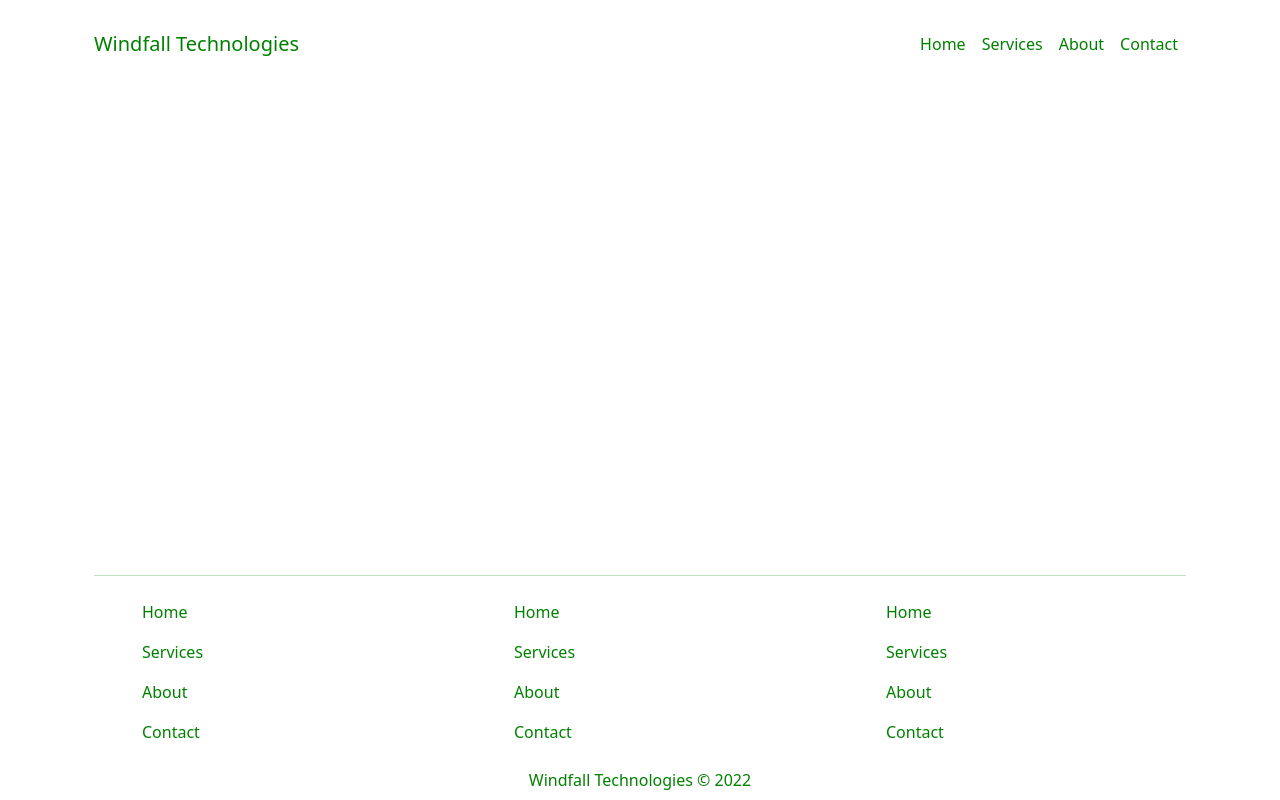
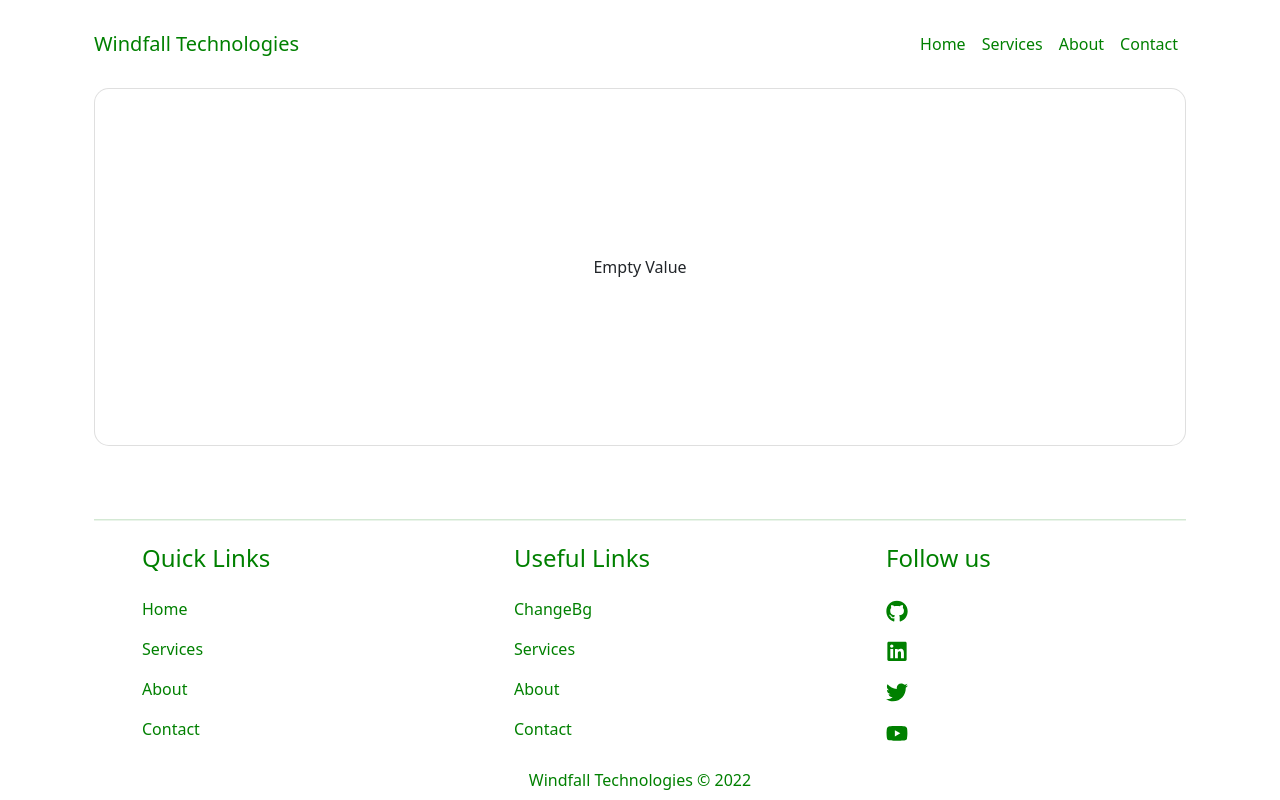
Before and after one commit to JoelOgira/Grocery-List, a React (Create React App) app: page /changebg in a window 1280 px wide. Built offline with nearby package versions, Linux system fonts and the light colour scheme.

Commit message:
Added ChangeBg

```diff
--- a/src/App.js
+++ b/src/App.js
@@ -6,6 +6,7 @@ import Home from './Components/Grocery List/Home';
 import Services from './Components/Services/Services';
 import About from './Components/About/About';
 import Contact from './Components/Contact/Contact';
+import ChangeBgCard from './Components/ChangeBg/ChangeBgCard';
 
 const App = () => {
 
@@ -18,6 +19,7 @@ const App = () => {
           <Route path="/services" element={<Services />} />
           <Route path="/about" element={<About />} />
           <Route path="/contact" element={<Contact />} />
+          <Route path="/changebg" element={<ChangeBgCard />} />
         </Routes>
         <Footer />
       </div>
--- /dev/null
+++ b/src/Components/ChangeBg/ChangeBgCard.jsx
@@ -0,0 +1,16 @@
+const ChangeBgCard = () => {
+
+  let colorValue;
+
+  return (
+    <div className="container">
+        <div className="card" style={{padding: '150px', backgroundColor: colorValue, borderRadius: '15px' }}>
+            <div className="card-body">
+                <p className="card-text text-center">{colorValue? colorValue : 'Empty Value'}</p>
+            </div>
+        </div>
+    </div>
+  )
+}
+
+export default ChangeBgCard;
--- a/src/Components/Grocery List/LineItem.js
+++ b/src/Components/Grocery List/LineItem.js
@@ -4,7 +4,7 @@ const LineItem = ({item,handleCheck, handleDelete}) => {
   return (
     <li className="list-group-item item mb-2" style={{border: '1px solid gray', borderRadius: '2px'}}>
         <input className="form-check-input" style={{border: '1px solid gray', boxShadow: 'none'}} onChange={() => handleCheck(item.id)} type="checkbox" checked={item.checked} />
-        <label className="px-3"  onDoubleClick={() => handleCheck(item.id)}>{item.item}</label>
+        <label className="px-3"  onDoubleClick={() => handleCheck(item.id)} style={{backgroundColor: 'white'}}>{item.item}</label>
         <FaTrashAlt onClick={() => handleDelete(item.id)} style={{ color: 'green', float: 'right', cursor: 'pointer', marginTop: '5px' }} role="button" tabIndex="0" aria-label={`Delete ${item.item}`} />
     </li>
   )
--- a/src/Components/Navigation/Footer.js
+++ b/src/Components/Navigation/Footer.js
@@ -1,4 +1,8 @@
 import { Link } from "react-router-dom";
+import { FaYoutube } from "react-icons/fa";
+import { FaLinkedin } from "react-icons/fa";
+import { FaTwitter } from "react-icons/fa";
+import { FaGithub } from "react-icons/fa";
 
 const Footer = () => {
   const today = new Date();
@@ -6,8 +10,9 @@ const Footer = () => {
     <footer className="sticky-footer container">
       <hr style={{color: 'green', width: '100%', height: '1px'}} />
       <div className="row">
-        <div className="col">
+        <div className="col quick-links">
           <ul>
+            <h4 className="nav-link">Quick Links</h4>
             <li className="footer-item">
                 <Link to="/" className="nav-link">Home</Link>
             </li>
@@ -22,10 +27,11 @@ const Footer = () => {
             </li>
           </ul>
         </div>
-        <div className="col">
+        <div className="col useful-links">
           <ul>
+            <h4 className="nav-link">Useful Links</h4>
             <li className="footer-item">
-                <Link to="/" className="nav-link">Home</Link>
+                <Link to="/changebg" className="nav-link">ChangeBg</Link>
             </li>
             <li className="footer-item">
                 <Link to="/services" className="nav-link">Services</Link>
@@ -38,19 +44,20 @@ const Footer = () => {
             </li>
           </ul>
         </div>
-        <div className="col">
+        <div className="col follow-us">
           <ul>
+            <h4 className="nav-link">Follow us</h4>
             <li className="footer-item">
-                <Link to="/" className="nav-link">Home</Link>
+                <a href="https://github.com" target="_blank" className="nav-link"><FaGithub style={{fontSize: '22px'}} /></a>
             </li>
             <li className="footer-item">
-                <Link to="/services" className="nav-link">Services</Link>
+                <a href="https://linkedin.com" target="_blank" className="nav-link"> <FaLinkedin style={{fontSize: '22px'}} /> </a>
             </li>
             <li className="footer-item">
-                <Link to="/about" className="nav-link">About</Link>
+                <a href="https://twitter.com" target="_blank" className="nav-link"> <FaTwitter style={{fontSize: '22px'}} /> </a>
             </li>
             <li className="footer-item">
-                <Link to="/contact" className="nav-link">Contact</Link>
+                <a href="https://youtube.com" target="_blank" className="nav-link"> <FaYoutube style={{fontSize: '22px'}} /> </a>
             </li>
           </ul>
         </div>
--- a/src/index.css
+++ b/src/index.css
@@ -1,3 +1,5 @@
+
+
 a {
   text-decoration: none !important;
   color: green !important;
@@ -13,7 +15,7 @@ a {
 
 .navbar a:hover {
   /* border-bottom: 1px solid green !important; */
-  color: whitesmoke !important;
+  color: black !important;
 }
 
 .App {
@@ -85,9 +87,22 @@ a {
   list-style-type: none;
 }
 
+.sticky-footer h4 {
+  color: green;
+}
+
+.sticky-footer h4:hover {
+  color: green;
+}
+
+.sticky-footer a {
+  margin-right: 100%;
+}
+
 .sticky-footer a:hover {
-  color: whitesmoke !important;
+  color: black !important;
 }
+
 
 
 
```
Also changed, not shown: src/Components/ChangeBg/Buttons.jsx (added, +7 -0 lines).
